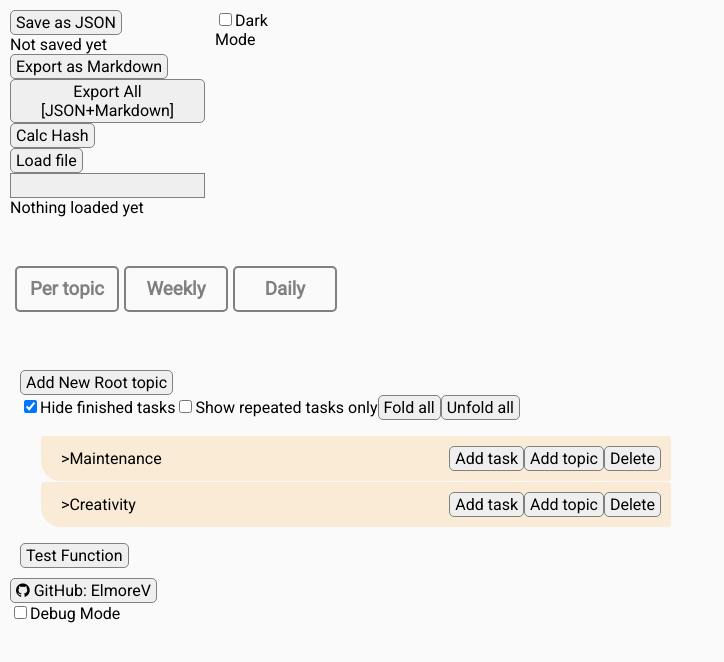
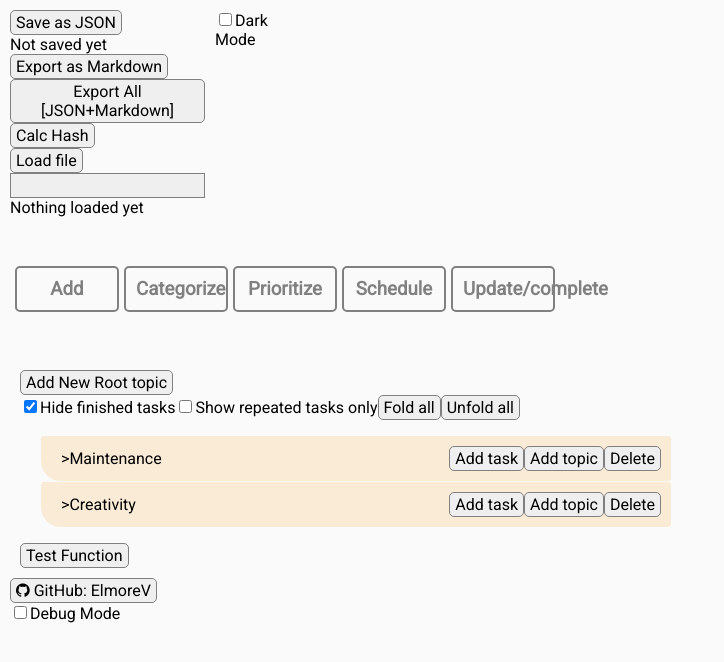
Before and after one commit to ElmoreV/TaskPlanner_javareact, a React (Create React App) app: page / in a window 1280 px wide. Shown: the top 662 px of the page, without its empty margins (0-724 px from the left). Built offline with nearby package versions, Linux system fonts and the light colour scheme.

Commit message:
Add Complete Tasks and Add Tasks View button

```diff
--- a/src/App.js
+++ b/src/App.js
@@ -16,6 +16,8 @@ function App() {
   const VIEW_ALL_TASKS = 1
   const VIEW_PLANNED_TASKS = 2
   const VIEW_DAILY_PLANNING = 3
+  const VIEW_ADD_TASKS = 4
+  const VIEW_COMPLETE_TASKS = 5
 
   const [debugMode, setDebugMode] = useState(false)
 
@@ -101,6 +103,7 @@ function App() {
             setTopics={setTopics} />
           <ViewSelector
             viewSetter={setView} />
+          {view === VIEW_ADD_TASKS}
           {view === VIEW_ALL_TASKS && <TaskList
             tasks={tasks}
             setTasks={setTasks}
@@ -116,6 +119,7 @@ function App() {
             fancy={fancy}
           />}
           {view === VIEW_DAILY_PLANNING}
+          {view == VIEW_COMPLETE_TASKS}
           <div classStr="settingsUI">
             {/* <label><input
               type="checkbox"
--- a/src/ViewSelector.js
+++ b/src/ViewSelector.js
@@ -3,6 +3,8 @@
 const VIEW_ALL_TASKS = 1
 const VIEW_PLANNED_TASKS = 2
 const VIEW_DAILY_PLANNING = 3
+const VIEW_ADD_TASKS = 4
+const VIEW_COMPLETE_TASKS = 5
 
 const ViewSelector = (props) => {
     const { viewSetter } = props;
@@ -17,9 +19,11 @@ const ViewSelector = (props) => {
 
 
     return (<div className="view-select">
-        <h3 onClick={handleClick(VIEW_ALL_TASKS)}>Per topic</h3>
-        <h3 onClick={handleClick(VIEW_PLANNED_TASKS)}>Weekly</h3>
-        <h3 onClick={handleClick(VIEW_DAILY_PLANNING)}>Daily</h3>
+        <h3 onClick={handleClick(VIEW_ADD_TASKS)}>Add</h3>
+        <h3 onClick={handleClick(VIEW_ALL_TASKS)}>Categorize</h3>
+        <h3 onClick={handleClick(VIEW_PLANNED_TASKS)}>Prioritize</h3>
+        <h3 onClick={handleClick(VIEW_DAILY_PLANNING)}>Schedule</h3>
+        <h3 onClick={handleClick(VIEW_COMPLETE_TASKS)}>Update/complete</h3>
 
     </div>);
 }
```
